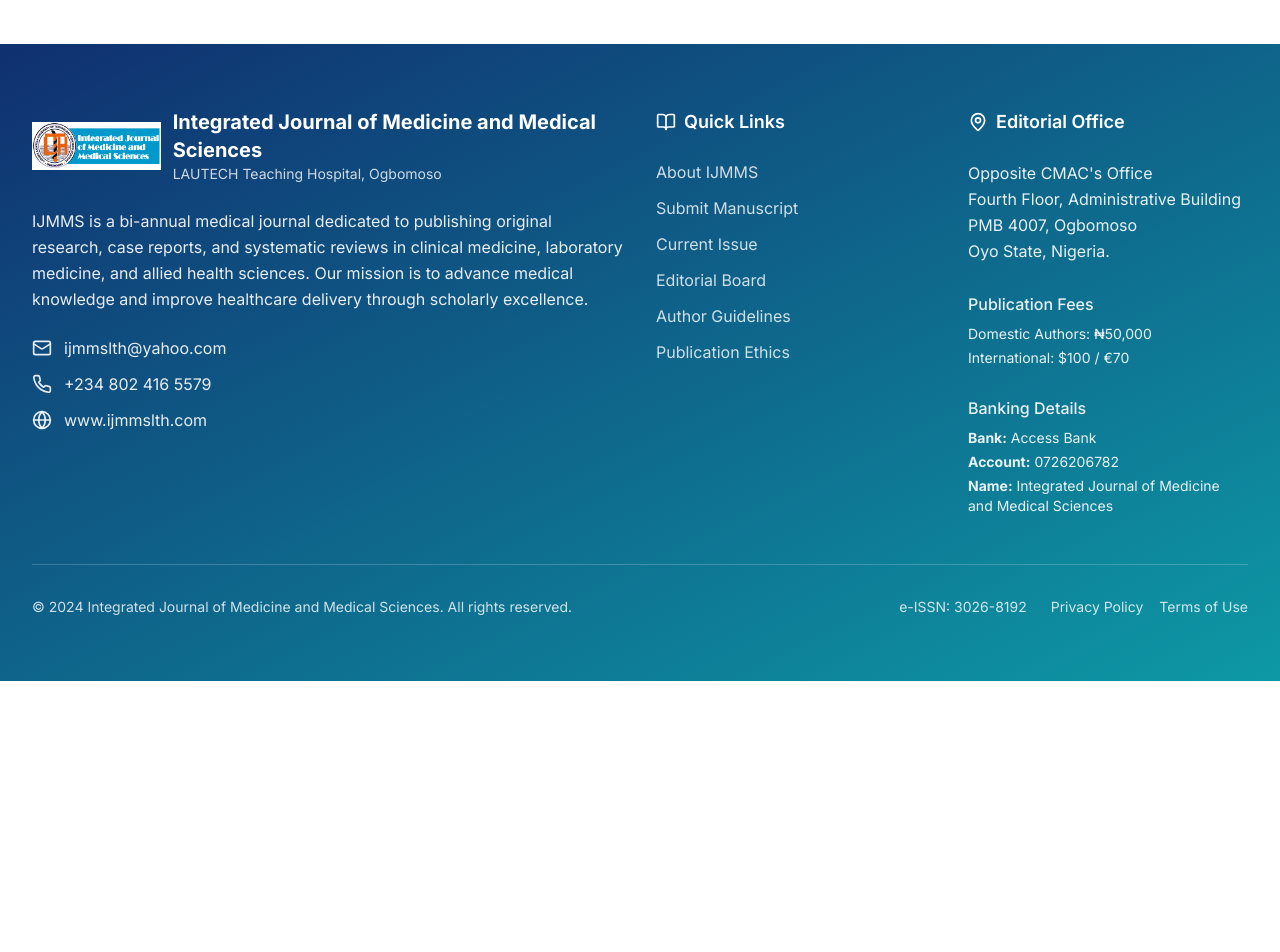
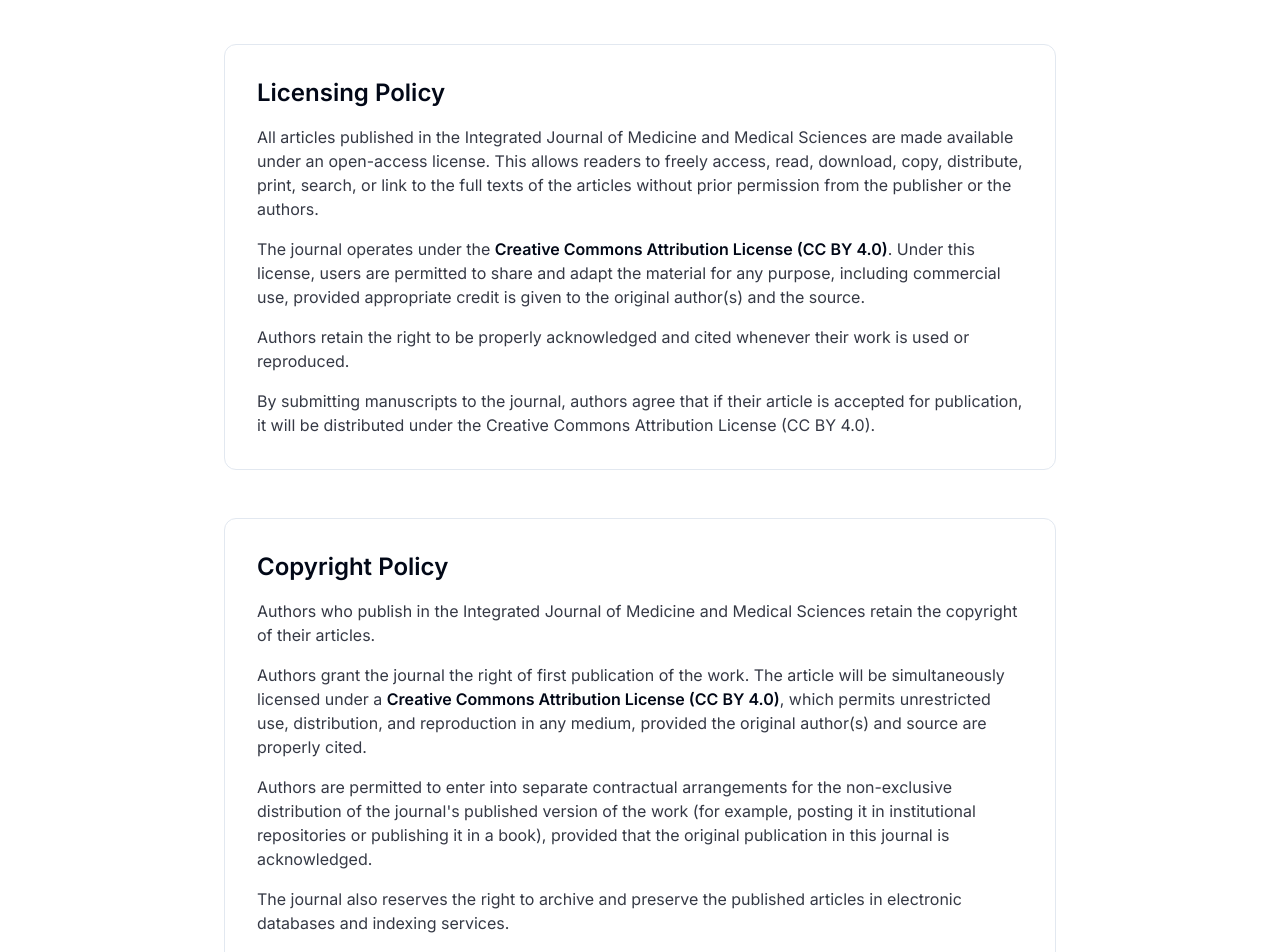
Before and after one commit to Olajohnme/scholarly-nexus-web, a React (Vite) app: page /about in a window 1280 px wide. Shown: the part 1720-2672 px from the top of the page. Before the commit the page ends 2401 px from the top, so only its background shows below. Built offline with nearby package versions, Linux system fonts and the light colour scheme.

Commit message:
Add Licensing and Copyright policy
Co-authored-by: Olajohnme <198825080+Olajohnme@users.noreply.github.com>

```diff
--- a/src/pages/About.tsx
+++ b/src/pages/About.tsx
@@ -117,6 +117,44 @@ const About = () => {
               </div>
             </div>
           </section>
+
+          {/* Licensing Policy */}
+          <section className="bg-card rounded-lg p-8 border border-border">
+            <h2 className="text-2xl font-semibold text-foreground mb-4">Licensing Policy</h2>
+            <div className="space-y-4 text-foreground/80">
+              <p>
+                All articles published in the Integrated Journal of Medicine and Medical Sciences are made available under an open-access license. This allows readers to freely access, read, download, copy, distribute, print, search, or link to the full texts of the articles without prior permission from the publisher or the authors.
+              </p>
+              <p>
+                The journal operates under the <span className="font-semibold text-foreground">Creative Commons Attribution License (CC BY 4.0)</span>. Under this license, users are permitted to share and adapt the material for any purpose, including commercial use, provided appropriate credit is given to the original author(s) and the source.
+              </p>
+              <p>
+                Authors retain the right to be properly acknowledged and cited whenever their work is used or reproduced.
+              </p>
+              <p>
+                By submitting manuscripts to the journal, authors agree that if their article is accepted for publication, it will be distributed under the Creative Commons Attribution License (CC BY 4.0).
+              </p>
+            </div>
+          </section>
+
+          {/* Copyright Policy */}
+          <section className="bg-card rounded-lg p-8 border border-border">
+            <h2 className="text-2xl font-semibold text-foreground mb-4">Copyright Policy</h2>
+            <div className="space-y-4 text-foreground/80">
+              <p>
+                Authors who publish in the Integrated Journal of Medicine and Medical Sciences retain the copyright of their articles.
+              </p>
+              <p>
+                Authors grant the journal the right of first publication of the work. The article will be simultaneously licensed under a <span className="font-semibold text-foreground">Creative Commons Attribution License (CC BY 4.0)</span>, which permits unrestricted use, distribution, and reproduction in any medium, provided the original author(s) and source are properly cited.
+              </p>
+              <p>
+                Authors are permitted to enter into separate contractual arrangements for the non-exclusive distribution of the journal's published version of the work (for example, posting it in institutional repositories or publishing it in a book), provided that the original publication in this journal is acknowledged.
+              </p>
+              <p>
+                The journal also reserves the right to archive and preserve the published articles in electronic databases and indexing services.
+              </p>
+            </div>
+          </section>
         </div>
       </div>
     </div>
```
